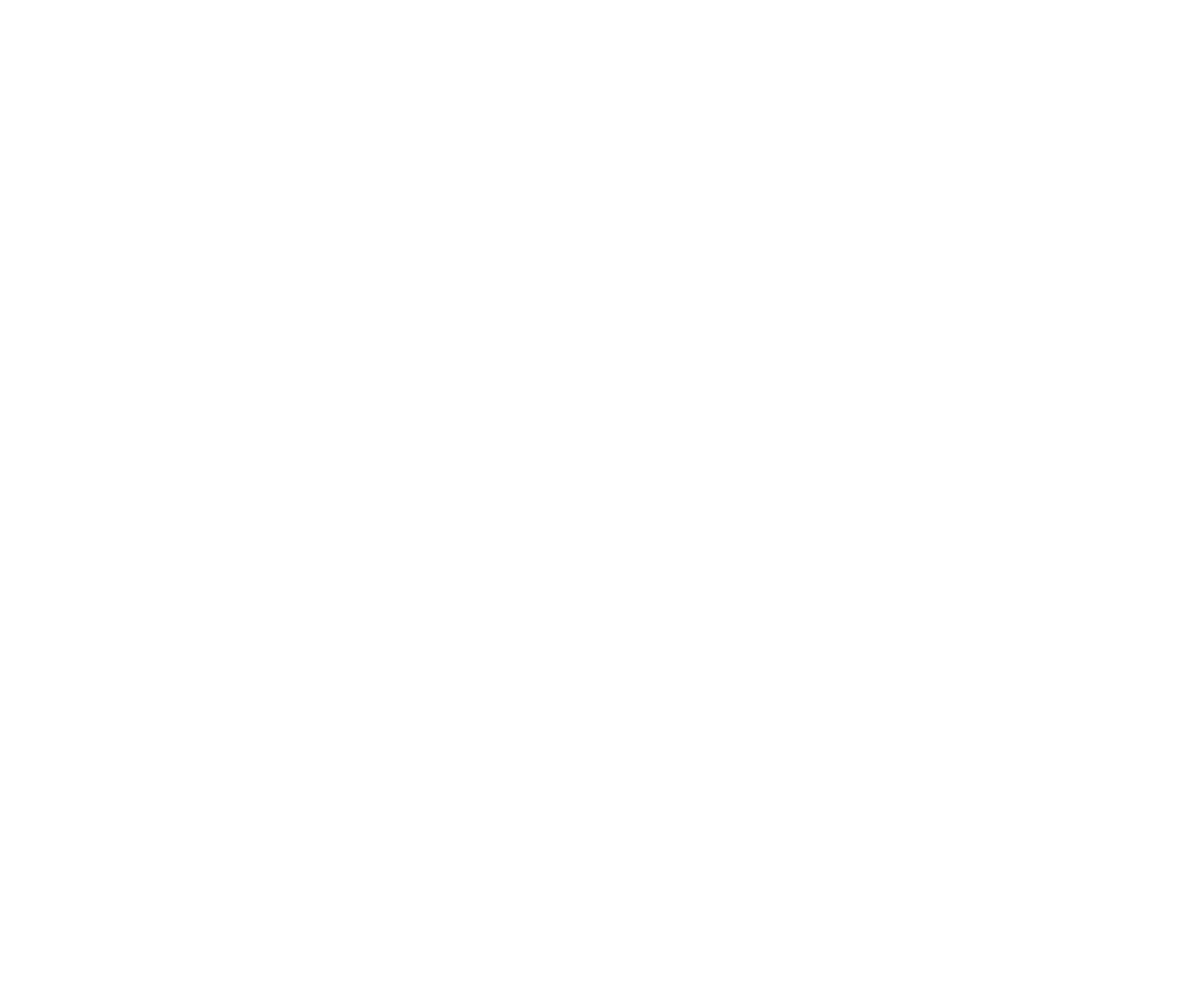
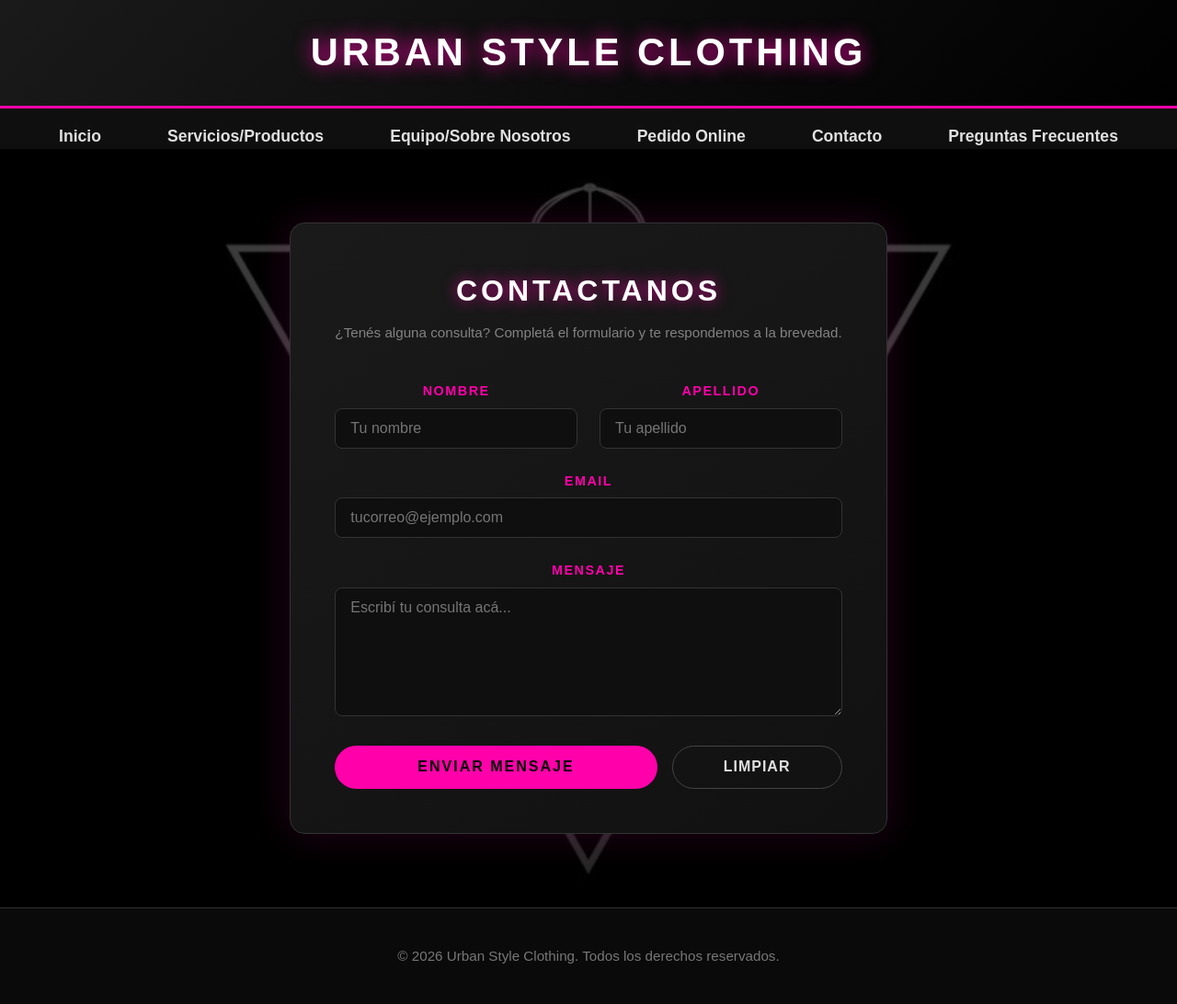
Before and after one commit to aguscepeda/tpn1-tiendaropa, a plain HTML site: page pages/contacto.html in a window 1280 px wide. Shown: the whole page at 92% size. Before the commit the page ends 800 px from the top, so only its background shows below. Drawn offline with Linux system fonts and the light colour scheme.

Commit message:
agregue pagina de contacto y estilos

```diff
--- a/css/style.css
+++ b/css/style.css
@@ -115,3 +115,142 @@
     color: #777777;
     font-size: 0.95rem;
 }
+
+
+/*----------------------------- CONTACTO SECTION -----------------------------------------*/
+
+/* ----------------------------- ESTILOS ESPECIFICOS CONTACTO ----------------------------- */
+
+        .contacto-section { /* Sección principal del formulario de contacto */
+            max-width: 650px;
+            margin: 0 auto;
+            background: linear-gradient(145deg, #1a1a1a, #111111);
+            border: 1px solid #333333;
+            border-radius: 16px;
+            padding: 3rem;
+            box-shadow: 0 0 40px rgba(255, 0, 170, 0.15);
+        }
+
+        .contacto-section h2 { /* Título del formulario */
+            font-size: 2rem;
+            text-transform: uppercase;
+            letter-spacing: 4px;
+            color: #ffffff;
+            text-shadow: 0 0 15px rgba(255, 0, 170, 0.8);
+            margin-bottom: 0.5rem;
+            text-align: center;
+        }
+
+        .contacto-section p.subtitulo { /* Subtítulo del formulario */
+            text-align: center;
+            color: #888888;
+            font-size: 0.95rem;
+            margin-bottom: 2.5rem;
+        }
+
+        .form-group { /* Grupo de campo + label */
+            display: flex;
+            flex-direction: column;
+            gap: 0.4rem;
+            margin-bottom: 1.5rem;
+        }
+
+        .form-group label { /* Etiquetas de los campos */
+            font-size: 0.9rem;
+            font-weight: 600;
+            color: #ff00aa;
+            text-transform: uppercase;
+            letter-spacing: 1.5px;
+        }
+
+        .form-group input,
+        .form-group textarea { /* Campos de texto */
+            background-color: #0f0f0f;
+            border: 1px solid #333333;
+            border-radius: 8px;
+            color: #e0e0e0;
+            font-family: 'Arial', sans-serif;
+            font-size: 1rem;
+            padding: 0.75rem 1rem;
+            transition: border-color 0.3s ease, box-shadow 0.3s ease;
+            outline: none;
+            resize: vertical; /* solo para textarea */
+        }
+
+        .form-group input:focus,
+        .form-group textarea:focus { /* Efecto al hacer foco en un campo */
+            border-color: #ff00aa;
+            box-shadow: 0 0 12px rgba(255, 0, 170, 0.35);
+        }
+
+        .form-group textarea { /* Textarea de mensaje */
+            min-height: 140px;
+        }
+
+        .form-fila { /* Fila con dos campos lado a lado (nombre y apellido) */
+            display: flex;
+            gap: 1.5rem;
+        }
+
+        .form-fila .form-group { /* Cada grupo dentro de la fila ocupa el mismo espacio */
+            flex: 1;
+        }
+
+        .form-botones { /* Contenedor de botones */
+            display: flex;
+            gap: 1rem;
+            margin-top: 2rem;
+        }
+
+        .btn-enviar { /* Botón de envío */
+            flex: 2;
+            background-color: #ff00aa;
+            color: #000000;
+            border: none;
+            border-radius: 30px;
+            font-size: 1rem;
+            font-weight: 700;
+            letter-spacing: 2px;
+            text-transform: uppercase;
+            padding: 0.85rem 1.5rem;
+            cursor: pointer;
+            transition: all 0.3s ease;
+        }
+
+        .btn-enviar:hover { /* Efecto hover botón enviar */
+            background-color: #ff33bb;
+            box-shadow: 0 0 25px rgba(255, 0, 170, 0.7);
+            transform: scale(1.03);
+        }
+
+        .btn-reset { /* Botón de reset */
+            flex: 1;
+            background-color: transparent;
+            color: #e0e0e0;
+            border: 1px solid #444444;
+            border-radius: 30px;
+            font-size: 1rem;
+            font-weight: 600;
+            letter-spacing: 1px;
+            text-transform: uppercase;
+            padding: 0.85rem 1rem;
+            cursor: pointer;
+            transition: all 0.3s ease;
+        }
+
+        .btn-reset:hover { /* Efecto hover botón reset */
+            border-color: #ff00aa;
+            color: #ff00aa;
+        }
+
+        /* Responsive para pantallas pequeñas */
+        @media (max-width: 600px) {
+            .form-fila {
+                flex-direction: column;
+                gap: 0;
+            }
+
+            .contacto-section {
+                padding: 2rem 1.5rem;
+            }
+        }
--- a/pages/contacto.html
+++ b/pages/contacto.html
@@ -0,0 +1,81 @@
+<!DOCTYPE html>
+<html lang="es">
+
+<head>
+    <meta charset="UTF-8">
+    <meta name="viewport" content="width=device-width, initial-scale=1.0">
+
+    <link rel="stylesheet" href="../css/style.css"> <!-- Enlace al archivo CSS externo -->
+    <link rel="shortcut icon" href="../assets/img/urbanStyle_logo.png" type="image/x-icon"> <!-- Enlace al favicon -->
+
+    <title>Contacto - Urban Style Clothing</title>
+</head>
+
+<body>
+
+    <header> <!-- Encabezado de página -->
+        <h1>Urban Style Clothing</h1> <!-- Nombre de la tienda -->
+    </header>
+
+    <nav> <!-- Barra de navegación -->
+        <ul>
+            <li><a href="../index.html" target="_self">Inicio</a></li>
+            <li><a href="./servicios.html" target="_self">Servicios/Productos</a></li>
+            <li><a href="./equipo.html" target="_self">Equipo/Sobre Nosotros</a></li>
+            <li><a href="./pedido.html" target="_self">Pedido Online</a></li>
+            <li><a href="./contacto.html" target="_self">Contacto</a></li>
+            <li><a href="./faq.html" target="_self">Preguntas Frecuentes</a></li>
+        </ul>
+    </nav>
+
+    <main> <!-- Contenido principal -->
+
+        <section class="contacto-section">
+
+            <h2>Contactanos</h2>
+            <p class="subtitulo">¿Tenés alguna consulta? Completá el formulario y te respondemos a la brevedad.</p>
+
+            <form action="#" method="post"> <!-- Formulario de contacto -->
+
+                <div class="form-fila"> <!-- Fila: nombre y apellido lado a lado -->
+
+                    <div class="form-group">
+                        <label for="nombre">Nombre</label>
+                        <input type="text" id="nombre" name="nombre" placeholder="Tu nombre" required>
+                    </div>
+
+                    <div class="form-group">
+                        <label for="apellido">Apellido</label>
+                        <input type="text" id="apellido" name="apellido" placeholder="Tu apellido" required>
+                    </div>
+
+                </div>
+
+                <div class="form-group">
+                    <label for="email">Email</label>
+                    <input type="email" id="email" name="email" placeholder="tucorreo@ejemplo.com" required>
+                </div>
+
+                <div class="form-group">
+                    <label for="mensaje">Mensaje</label>
+                    <textarea id="mensaje" name="mensaje" placeholder="Escribí tu consulta acá..." required></textarea>
+                </div>
+
+                <div class="form-botones"> <!-- Botones de envío y reset -->
+                    <button type="submit" class="btn-enviar">Enviar mensaje</button>
+                    <button type="reset" class="btn-reset">Limpiar</button>
+                </div>
+
+            </form>
+
+        </section>
+
+    </main>
+
+    <footer>
+        <p>&copy; 2026 Urban Style Clothing. Todos los derechos reservados.</p>
+    </footer>
+
+</body>
+
+</html>
```
